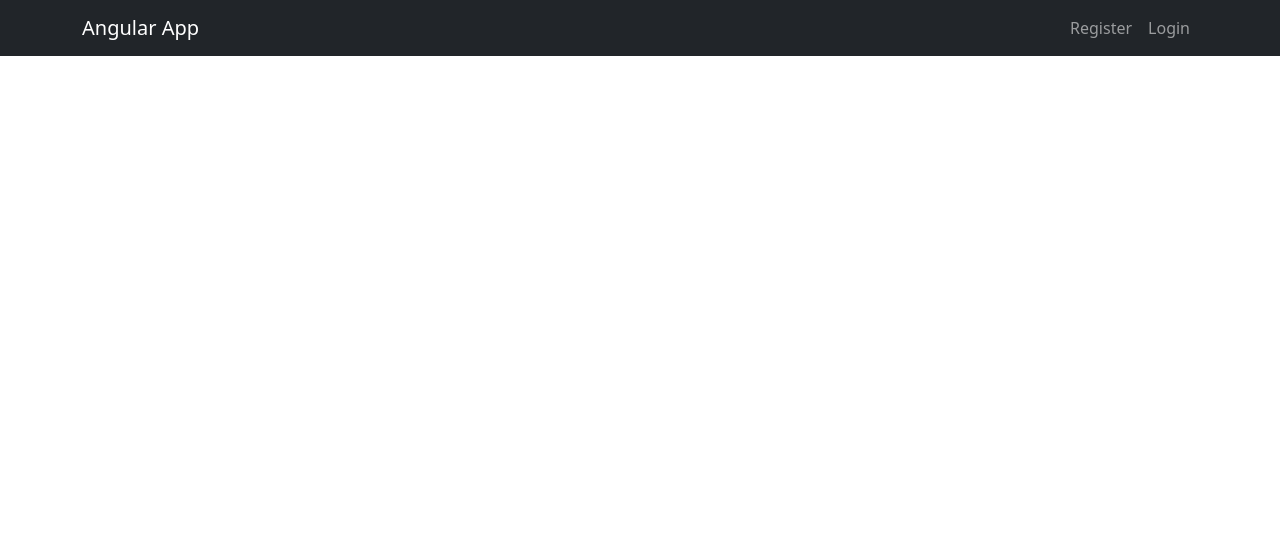
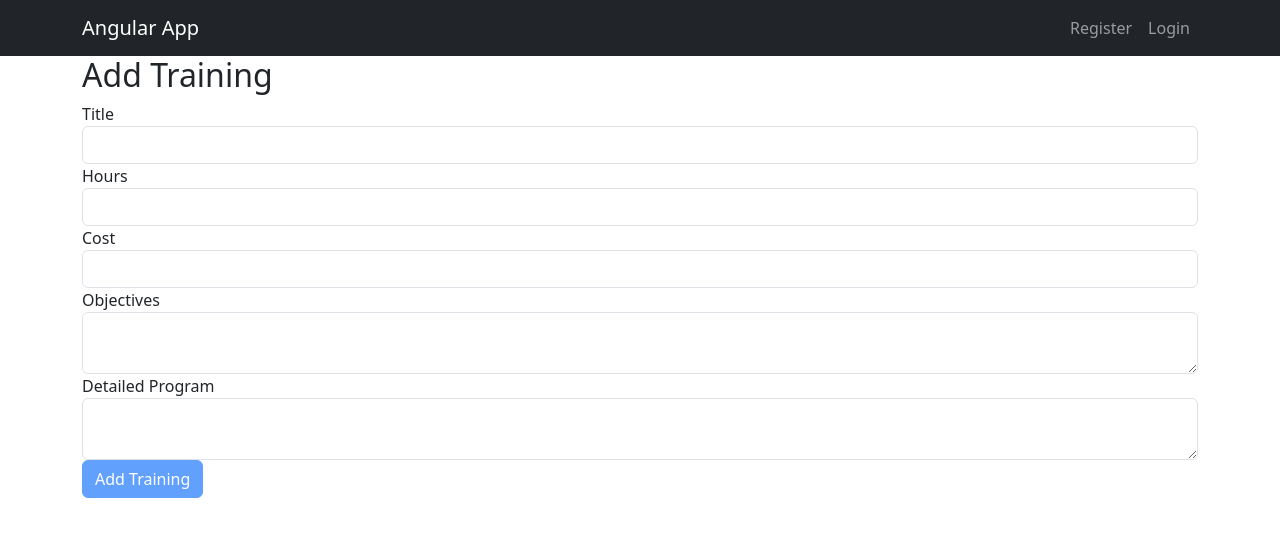
Before and after one commit to Achraftraf/TrainingPortal_front_end, an Angular app: page /training-form in a window 1280 px wide. Before the commit this address led to /. Shown: the top 536 px of the page. Built offline with nearby package versions, Linux system fonts and the light colour scheme.

Commit message:
this the the form of training with the possiblity to add new one

```diff
--- a/src/app/app.component.html
+++ b/src/app/app.component.html
@@ -13,4 +13,5 @@
   </div>
 </nav>
 
+<!-- app.component.html -->
 <router-outlet></router-outlet>
--- a/src/app/app.module.ts
+++ b/src/app/app.module.ts
@@ -1,7 +1,9 @@
+// app.module.ts
+
 import { NgModule } from '@angular/core';
 import { BrowserModule } from '@angular/platform-browser';
-import { HttpClientModule } from '@angular/common/http'
-import { ReactiveFormsModule } from '@angular/forms'
+import { HttpClientModule } from '@angular/common/http';
+import { ReactiveFormsModule } from '@angular/forms';
 import { AppRoutingModule } from './app-routing.module';
 import { AppComponent } from './app.component';
 import { RegisterComponent } from './components/register/register.component';
--- a/src/app/components/dashboard/dashboard.component.html
+++ b/src/app/components/dashboard/dashboard.component.html
@@ -1 +1,6 @@
 <h1>{{message}}</h1>
+<a routerLink="/training-form">Go to Training Form</a>
+
+<!-- app.component.html -->
+
+<router-outlet></router-outlet>
--- a/src/app/components/training-form/training-form.component.html
+++ b/src/app/components/training-form/training-form.component.html
@@ -1 +1,54 @@
-<p>training-form works!</p>
+<!-- training.component.html -->
+
+<div class="container">
+    <h2>Add Training</h2>
+    <form [formGroup]="trainingForm" (ngSubmit)="submitTrainingForm()">
+      <div class="form-group">
+        <label for="title">Title</label>
+        <input type="text" class="form-control" id="title" formControlName="title" />
+        <div *ngIf="trainingForm.get('title').hasError('required') && trainingForm.get('title').touched">
+          Title is required.
+        </div>
+      </div>
+
+      <div class="form-group">
+        <label for="hours">Hours</label>
+        <input type="text" class="form-control" id="hours" formControlName="hours" />
+        <div *ngIf="trainingForm.get('hours').hasError('required') && trainingForm.get('hours').touched">
+          Hours is required.
+        </div>
+        <div *ngIf="trainingForm.get('hours').hasError('pattern') && trainingForm.get('hours').touched">
+          Invalid hours format.
+        </div>
+      </div>
+
+      <div class="form-group">
+        <label for="cost">Cost</label>
+        <input type="text" class="form-control" id="cost" formControlName="cost" />
+        <div *ngIf="trainingForm.get('cost').hasError('required') && trainingForm.get('cost').touched">
+          Cost is required.
+        </div>
+        <div *ngIf="trainingForm.get('cost').hasError('pattern') && trainingForm.get('cost').touched">
+          Invalid cost format.
+        </div>
+      </div>
+
+      <div class="form-group">
+        <label for="objectives">Objectives</label>
+        <textarea class="form-control" id="objectives" formControlName="objectives"></textarea>
+        <div *ngIf="trainingForm.get('objectives').hasError('required') && trainingForm.get('objectives').touched">
+          Objectives is required.
+        </div>
+      </div>
+
+      <div class="form-group">
+        <label for="detailedProgram">Detailed Program</label>
+        <textarea class="form-control" id="detailedProgram" formControlName="detailedProgram"></textarea>
+        <div *ngIf="trainingForm.get('detailedProgram').hasError('required') && trainingForm.get('detailedProgram').touched">
+          Detailed Program is required.
+        </div>
+      </div>
+
+      <button type="submit" class="btn btn-primary" [disabled]="trainingForm.invalid">Add Training</button>
+    </form>
+  </div>
--- a/src/app/components/training-form/training-form.component.ts
+++ b/src/app/components/training-form/training-form.component.ts
@@ -1,10 +1,48 @@
-import { Component } from '@angular/core';
+// training-form.component.ts
+
+import { Component, OnInit } from '@angular/core';
+import { FormBuilder, FormGroup, Validators } from '@angular/forms';
+import { Router } from '@angular/router'; // Import Router
+import { JwtService } from 'src/app/service/jwt.service';
 
 @Component({
   selector: 'app-training-form',
   templateUrl: './training-form.component.html',
   styleUrls: ['./training-form.component.scss']
 })
-export class TrainingFormComponent {
+export class TrainingFormComponent implements OnInit {
 
+  trainingForm: FormGroup | undefined;
+
+  constructor(private jwtService: JwtService, private fb: FormBuilder, private router: Router) { }
+
+  ngOnInit(): void {
+    this.trainingForm = this.fb.group({
+      title: ['', Validators.required],
+      hours: ['', [Validators.required, Validators.pattern(/^\d+$/)]],
+      cost: ['', [Validators.required, Validators.pattern(/^\d+(\.\d{1,2})?$/)]],
+      objectives: ['', Validators.required],
+      detailedProgram: ['', Validators.required],
+    });
+  }
+
+  submitTrainingForm() {
+    if (this.trainingForm?.valid) {
+      const trainingRequest = this.trainingForm.value;
+
+      this.jwtService.trainings_add(trainingRequest).subscribe(
+        response => {
+          console.log(response);
+          // Handle success response
+
+          // After successfully adding the training, navigate to the dashboard
+          this.router.navigateByUrl('/dashboard');
+        },
+        error => {
+          console.error(error);
+          // Handle error
+        }
+      );
+    }
+  }
 }
--- a/src/app/service/jwt.service.ts
+++ b/src/app/service/jwt.service.ts
@@ -25,6 +25,13 @@ export class JwtService {
     })
   }
 
+  trainings_add(trainingRequest: any): Observable<any> {
+    return this.http.post(BASE_URL + 'api/trainings/add', trainingRequest, {
+      headers: this.createAuhtorizationHeader()
+    });
+  }
+
+
   private createAuhtorizationHeader() {
     const jwtToken = localStorage.getItem('jwt');
     if (jwtToken) {
```
Also changed, not shown: src/app/app-routing.module.ts (+9 -3 lines).
